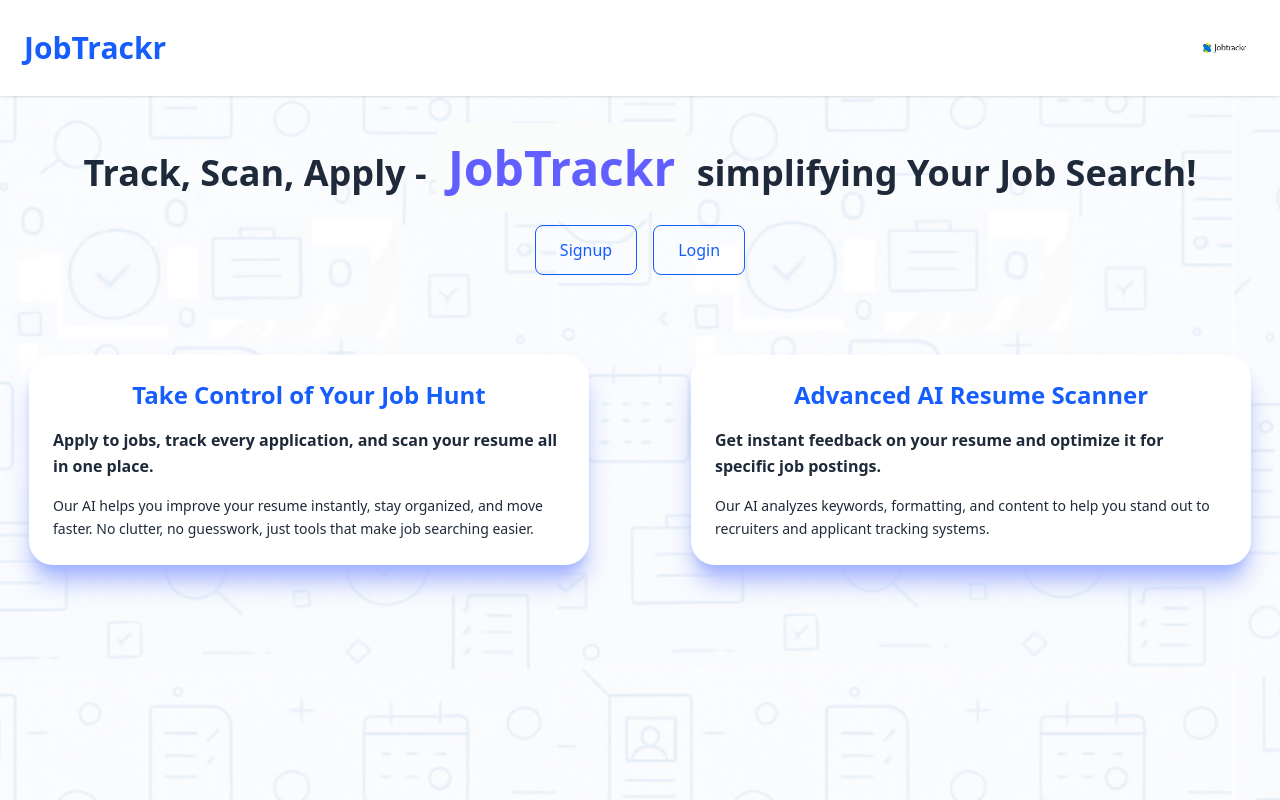
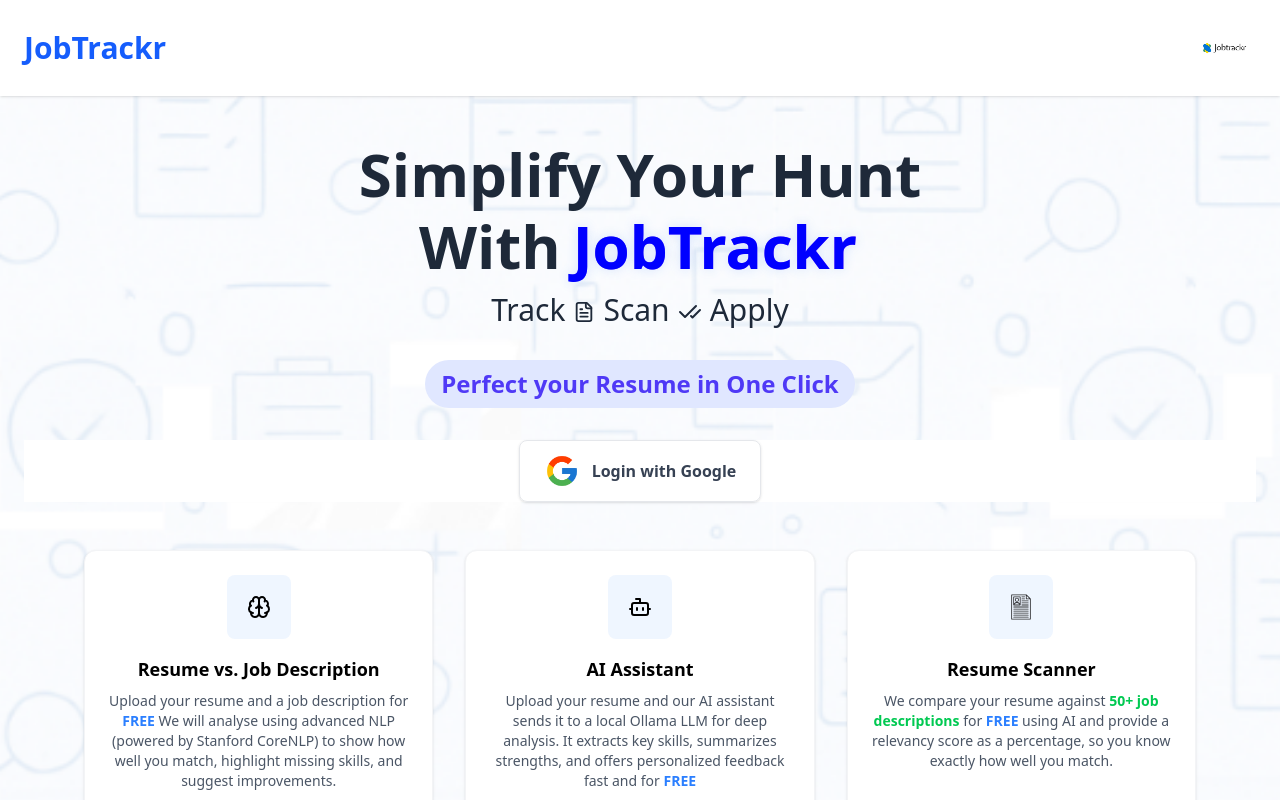
Before and after one commit to x23756575/JobTrackrr, a React (Vite) app in the folder JobTrackr/: page / in a window 1280 px wide. Built offline with nearby package versions, Linux system fonts and the light colour scheme; a web font is replaced by a local one.

Commit message:
Redone up the homepage, redesigned the grids with more specific information around the features in the app, removed login and signup and just went with google oauth as its mainstream atp. Added a FAQ section at the bottom of landing page, next up is pricing, messaging and more.

```diff
--- a/JobTrackr/src/Landing.tsx
+++ b/JobTrackr/src/Landing.tsx
@@ -1,12 +1,72 @@
 import { Link } from 'react-router-dom';
-import { useEffect, useRef } from "react";
+import {useEffect, useRef, useState} from "react";
 import gsap from 'gsap';
 import './App.css';
 import myImage from './assets/JobTrackr.png';
 import bg from './assets/jbg.png';
 import blur from'./assets/blur.png';
 import robot from './assets/robot.png';
-import { ScrollTrigger } from 'gsap/ScrollTrigger';
+import { ScrollTrigger} from 'gsap/ScrollTrigger';
+import { motion } from 'framer-motion';
+import google from "./assets/google.png"
+
+const faqs = [
+    {
+        question: "What is JobTrackr?",
+        answer:
+            "JobTrackr is a tool that helps you track job applications, scan resumes, and compare them to job descriptions using AI.",
+    },
+    {
+        question: "How does the resume scanner work?",
+        answer:
+            "Your resume is compared against 50+ job descriptions using NLP models, and we return a relevancy percentage with feedback.",
+    },
+    {
+        question: "Is this service free?",
+        answer:
+            "Yes! Basic features like resume scanning, job description comparison and tracking applications are free.",
+    },
+    {
+        question: "How does the relevancy check work?",
+        answer:
+            "Job Trackr compares your resume against 50+ job descriptions (tech only rn), highlighting matches and gaps so you can tailor your resume better.",
+    },
+    {
+        question: "Can I add job descriptions manually?",
+        answer:
+            "Yes, you can paste job descriptions directly into the app.",
+    },
+    {
+        question: "How do I track my application status?",
+        answer:
+            "You can mark each application with statuses like Applied, Interviewing, Rejected, or Hired. This helps you stay organized and focused.✨",
+    },
+    {
+        question: "Is my data private and secure?",
+        answer:
+            "We protect your data by storing it securely and will never share it with third parties without your permission.",
+    },
+    {
+        question: "Does Job Trackr offer job listings?",
+        answer:
+            "Currently, Job Trackr doesn’t provide job listings but allows you to add and track your own job descriptions and applications.",
+    },
+    {
+        question: "Can I message recruiters or contacts through Job Trackr?",
+        answer:
+            "Yes, you can communicate directly within the app to keep all conversations organized.",
+    },
+    {
+        question: "Can I export my tracked data?",
+        answer:
+            "(If you have export feature) Yes, you can export your application history and resume data for offline use or backups.",
+    },
+    {
+        question: "What file types are supported for resumes?",
+        answer:
+            "Job Trackr supports PDF, DOC, and DOCX resume files for scanning.",
+    }
+];
 
 export default function Landing() {
     const leftCard = useRef(null);
@@ -14,89 +74,39 @@
     const thirdCenterCard = useRef(null);
     gsap.registerPlugin(ScrollTrigger);
 
+    const jb = useRef(null);
+
+    const tl = gsap.timeline();
+    const [openIndexes, setOpenIndexes] = useState<number[]>([]);
+
+    const toggle = (index: number) => {
+        if (openIndexes.includes(index)) {
+            setOpenIndexes(openIndexes.filter(i => i !== index));
+        } else {
+            setOpenIndexes([...openIndexes, index]);
+        }
+    };
+
     useEffect(() => {
         const isMobile = window.innerWidth < 768;
 
-        if (isMobile) {
-            gsap.fromTo(leftCard.current,
-                {y: '-100vh'},
-                {y: '0', duration: 1.5, ease: 'back.out(1)'}
-            );
 
-            gsap.fromTo(rightCard.current,
-                {y: '100vh'},
-                {y: '0', duration: 1.5, ease: 'back.out(1)'}
-            );
-        } else {
-            gsap.fromTo(leftCard.current,
-                {x: '-100vw'},
-                {x: '-35', duration: 2, ease: 'back.out(1)'}
-            );
-
-            gsap.fromTo(rightCard.current,
-                {x: '100vw'},
-                {x: '35', duration: 2, ease: 'back.out(1)'}
-            );
-        }
             gsap.fromTo(
-            thirdCenterCard.current,
-            { y: '20vh', opacity: 0 },
+                jb.current,
+                { y: -300 },
                 {
                     y: 0,
-                opacity: 1,
                     duration: 2,
-                ease: 'back.out(1)',
-                scrollTrigger: {
-                    trigger: thirdCenterCard.current,
-                    start: 'top 80%',
-                    toggleActions: 'play none none none',
-                },
+                    ease: 'bounce.out',
+                    scaleX: 1,
+                    scaleY: 1,
+                    transformOrigin: 'center bottom',
                 }
             );
 
-        ScrollTrigger.create({
-            trigger: thirdCenterCard.current,
-            start: 'top 80%',
-            end: 'bottom top',
-            onEnter: () => {
-                gsap.fromTo(
-                    thirdCenterCard.current,
-                    { y: '20vh', opacity: 0 },
-                    {
-                        y: 0,
-                        opacity: 1,
-                        duration: 2,
-                        ease: 'back.out(1)',
-                        scrollTrigger: {
-                            trigger: thirdCenterCard.current,
-                            start: 'top 80%',
-                            toggleActions: 'play none none none',
-                        },
-                    }
-                );
-            },
-            onLeave: () => {
-                gsap.to(thirdCenterCard.current, {
-                    y: '20vh',
-                    opacity: 0,
-                    duration: 1,
-                    ease: 'power1.in',
-                });
-            },
-            onLeaveBack: () => {
-                gsap.to(thirdCenterCard.current, {
-                    y: '20vh',
-                    opacity: 0,
-                    duration: 1,
-                    ease: 'power1.in',
-                });
-            },
-        });
-
-        setTimeout(() => {
-            ScrollTrigger.refresh();
-        }, 100);
-
+            tl.to(jb.current, { rotation:25 }, "jb+=.2");
+            tl.to(jb.current, { rotation:0,duration:3, ease: "elastic.out" }, "jb+=1.4" );
+            tl.to(jb.current, {duration:3, color: "blue",   textShadow: "0px 0px 12px rgba(59, 130, 246, .2)"}, "jb+=2.2" );
 
     }, []);
 
@@ -108,7 +118,6 @@
                  backgroundPosition: "center",
              }}
         >
-            {/* Responsive Navbar */}
             <nav className="bg-white shadow-sm relative">
                 <div className="max-w-7xl mx-auto px-4 sm:px-6 py-4 flex items-center justify-between">
                     <span className="text-2xl md:text-3xl font-bold text-blue-600">JobTrackr</span>
@@ -122,123 +131,177 @@
                 </div>
             </nav>
 
-            {/* Main content */}
-            <main className="max-w-7xl mx-auto px-4 sm:px-6 py-8 md:py-12">
-                <section className="text-center">
-                    <h1 className="text-3xl md:text-4xl font-bold text-gray-800 mb-6">
-                        Track, Scan, Apply - <span className="sm:bg-[#fafbfb] p-3 rounded-2xl text-indigo-500 text-5xl">JobTrackr</span> simplifying Your Job Search!
+            <main className="max-w-7xl mx-auto px-4 sm:px-6 py-8 pb-0 md:py-12">
+                <section className="flex flex-col text-center">
+                    <h1 className="flex flex-col items-center text-3xl md:text-5xl lg:text-6xl font-bold text-gray-800">
+                        <span className="mb-2">Simplify <span >Your </span> <span>Hunt</span></span>
+                        <span className="flex items-center gap-2 mb-3">
+                          With <span ref={jb} className="bg-gradient-to-r from-indigo-600 to-purple-500 text-transparent bg-clip-text p-1 transform -rotate-1">JobTrackr</span>
+                        </span>
+                        <span className="flex justify-center items-center text-2xl md:text-3xl mb-6 font-normal gap-2">
+                            Track
+                            <svg
+                                xmlns="http://www.w3.org/2000/svg" width="22" height="22" viewBox="0 0 24 24"
+                                fill="none"
+                                stroke="currentColor" strokeWidth="2" strokeLinecap="round" strokeLinejoin="round"
+                                className="lucide lucide-file-text-icon lucide-file-text mt-1"><path
+                                d="M15 2H6a2 2 0 0 0-2 2v16a2 2 0 0 0 2 2h12a2 2 0 0 0 2-2V7Z"/><path
+                                d="M14 2v4a2 2 0 0 0 2 2h4"/><path d="M10 9H8"/><path d="M16 13H8"/><path
+                                d="M16 17H8"/>
+                            </svg>
+                            Scan
+                                <svg xmlns="http://www.w3.org/2000/svg" width="24" height="24" viewBox="0 0 24 24" fill="none" stroke="currentColor"
+                                     stroke-width="2" stroke-linecap="round" stroke-linejoin="round"
+                                     className="lucide lucide-check-check-icon lucide-check-check mt-1"><path d="M18 6 7 17l-5-5"/><path
+                                    d="m22 10-7.5 7.5L13 16"/>
+                                </svg>
+                            Apply
+                        </span>
+                        <span
+                            className="mt-2 text-xl md:text-2xl px-4 py-2 bg-indigo-100 rounded-full text-indigo-600 transform hover:scale-105 transition-transform cursor-pointer">
+                            Perfect your Resume in One Click
+                        </span>
                     </h1>
 
-                    <div className="flex justify-center gap-4 mt-8">
-                        <Link
-                            to="/signup"
-                            className="px-4 md:px-6 py-2 md:py-3 font-medium border border-blue-600 text-blue-600 rounded-lg hover:bg-blue-50 transition"
+
+                        <motion.div className="flex justify-center w-full mt-8 bg-white"
+                            whileHover={{scale:1.02}}
+                            whileTap={{scale:0.98}}
                             >
-                            Signup
-                        </Link>
-                        <Link
-                            to="/login"
-                            className="px-4 md:px-6 py-2 md:py-3 font-medium border border-blue-600 text-blue-600 rounded-lg hover:bg-blue-50 transition"
+                            <a href="http://localhost:8080/oauth2/authorization/google">
+                            <div
+                                className="flex items-center gap-3 px-6 py-3 font-medium border border-gray-200 rounded-lg shadow-sm hover:bg-blue-50 transition-colors duration-200"
                             >
-                            Login
-                        </Link>
+                                <img className="h-9 w-9" src={google} alt="Google logo" />
+                                <span className="font-semibold text-gray-700">Login with Google</span>
                             </div>
+                            </a>
+                        </motion.div>
+
                 </section>
             </main>
 
-            {/* Cards section - responsive layout */}
-            <div className="px-4 sm:px-6 py-8">
-                <div className="flex flex-col md:flex-row gap-6 md:gap-8 justify-center max-w-6xl mx-auto">
-                    {/* Left Card */}
+            <div className=" px-4 sm:px-6">
+                <div className="grid grid-cols-1 md:grid-cols-3 gap-4 md:gap-8 px-15">
                     <div
                         ref={leftCard}
-                        className="bg-white rounded-3xl p-6 shadow-indigo-300 shadow-xl w-full md:w-1/2"
+                        className="bg-white p-6 rounded-xl shadow border border-gray-100 text-center transition-all duration-300 hover:shadow-lg hover:-translate-y-1"
                     >
-                        <div className="text-gray-800 space-y-4">
-                            <h2 className="text-xl text-center md:text-2xl font-bold text-blue-600">
-                                Take Control of Your Job Hunt
-                            </h2>
-                            <p className="text-md font-semibold leading-relaxed">
-                                Apply to jobs, track every application, and scan your resume all in one place.
+                        <div
+                            className="w-16 h-16 bg-blue-50 rounded-lg flex items-center justify-center mx-auto mb-4 animate-bounce-slow">
+                            <svg xmlns="http://www.w3.org/2000/svg" width="24" height="24" viewBox="0 0 24 24"
+                                 fill="none" stroke="currentColor" stroke-width="2" stroke-linecap="round"
+                                 stroke-linejoin="round" className="lucide lucide-brain-icon lucide-brain">
+                                <path
+                                    d="M12 5a3 3 0 1 0-5.997.125 4 4 0 0 0-2.526 5.77 4 4 0 0 0 .556 6.588A4 4 0 1 0 12 18Z"/>
+                                <path
+                                    d="M12 5a3 3 0 1 1 5.997.125 4 4 0 0 1 2.526 5.77 4 4 0 0 1-.556 6.588A4 4 0 1 1 12 18Z"/>
+                                <path d="M15 13a4.5 4.5 0 0 1-3-4 4.5 4.5 0 0 1-3 4"/>
+                                <path d="M17.599 6.5a3 3 0 0 0 .399-1.375"/>
+                                <path d="M6.003 5.125A3 3 0 0 0 6.401 6.5"/>
+                                <path d="M3.477 10.896a4 4 0 0 1 .585-.396"/>
+                                <path d="M19.938 10.5a4 4 0 0 1 .585.396"/>
+                                <path d="M6 18a4 4 0 0 1-1.967-.516"/>
+                                <path d="M19.967 17.484A4 4 0 0 1 18 18"/>
+                            </svg>
+                        </div>
+                        <h3 className="font-semibold text-lg mb-2">Resume vs. Job Description</h3>
+                        <p className="text-gray-600 text-sm">
+                            Upload your resume and a job description for <span className="text-blue-500 font-semibold">FREE</span> We will analyse using advanced NLP (powered by Stanford CoreNLP) to show how well you match, highlight missing skills, and suggest improvements.
                         </p>
-                            <p className="text-sm md:text-md leading-relaxed">
-                                Our AI helps you improve your resume instantly, stay organized, and move faster. No clutter, no guesswork, just tools that make job searching easier.
+
+                    </div>
+                    <div
+                        className="bg-white p-6 rounded-xl shadow border border-gray-100 text-center transition-all duration-300 hover:shadow-lg hover:-translate-y-1"
+                    >
+                        <div
+                            className="w-16 h-16 bg-blue-50 rounded-lg flex items-center justify-center mx-auto mb-4 animate-bounce-slow">
+                            <svg xmlns="http://www.w3.org/2000/svg" width="24" height="24" viewBox="0 0 24 24"
+
+                                 fill="none" stroke="currentColor" stroke-width="2" stroke-linecap="round"
+                                 stroke-linejoin="round" className="lucide lucide-bot-icon lucide-bot">
+                                <path d="M12 8V4H8"/>
+                                <rect width="16" height="12" x="4" y="8" rx="2"/>
+                                <path d="M2 14h2"/>
+                                <path d="M20 14h2"/>
+                                <path d="M15 13v2"/>
+                                <path d="M9 13v2"/>
+                            </svg>
+                        </div>
+                        <h3 className="font-semibold text-lg mb-2">AI Assistant</h3>
+                        <p className="text-gray-600 text-sm">
+                            Upload your resume and our AI assistant sends it to a local Ollama LLM for deep analysis. It extracts key skills, summarizes strengths, and offers personalized feedback fast and for <span className="text-blue-500 font-semibold">FREE</span>
                         </p>
-                        </div>
+
+
                     </div>
 
-                    {/* Right Card */}
                     <div
                         ref={rightCard}
-                        className="bg-white rounded-3xl p-6 shadow-indigo-300 shadow-xl  w-full md:w-1/2"
+                        className="bg-white p-6 rounded-xl shadow border border-gray-100 text-center transition-all duration-300 hover:shadow-lg hover:-translate-y-1"
                     >
-                        <div className="text-gray-800 space-y-4">
-                            <h2 className="text-xl text-center md:text-2xl font-bold text-blue-600">
-                                Advanced AI Resume Scanner
-                            </h2>
-                            <p className="text-md font-semibold leading-relaxed">
-                                Get instant feedback on your resume and optimize it for specific job postings.
-                            </p>
-                            <p className="text-sm md:text-md leading-relaxed">
-                                Our AI analyzes keywords, formatting, and content to help you stand out to recruiters and applicant tracking systems.
+                        <div
+                            className="w-16 h-16 bg-blue-50 rounded-lg flex items-center justify-center mx-auto mb-4 animate-bounce-slow">
+                            <svg
+                                xmlns="http://www.w3.org/2000/svg"
+                                viewBox="0 0 64 64"
+                                fill="none"
+                                width="26"
+                                height="26"
+                            >
+                                <path
+                                    d="M55.707 11.293l-10-10A1.115 1.115 0 0045 1H9a1 1 0 00-1 1v60a1 1 0 001 1h46a1 1 0 001-1V12a1.092 1.092 0 00-.293-.707zM52.586 11H46V4.414zM10 61V3h34v9a1 1 0 001 1h9v48z"
+                                    fill="#28282b"
+                                />
+                                <path
+                                    d="M34 8h7a1 1 0 100-2h-7a1 1 0 100 2zM34 13h7a1 1 0 100-2h-7a1 1 0 100 2zM50 16H34a1 1 0 100 2h16a1 1 0 100-2zM50 21H34a1 1 0 100 2h16a1 1 0 100-2zM50 26H34a1 1 0 100 2h16a1 1 0 100-2zM50 31H14a1 1 0 100 2h36a1 1 0 100-2zM50 36H14a1 1 0 100 2h36a1 1 0 100-2zM50 41H14a1 1 0 100 2h36a1 1 0 100-2zM50 46H14a1 1 0 100 2h36a1 1 0 100-2zM50 51H14a1 1 0 100 2h36a1 1 0 100-2zM50 56H14a1 1 0 100 2h36a1 1 0 100-2zM22 19a5 5 0 10-5-5 5.006 5.006 0 005 5zm0-8a3 3 0 11-3 3 3 3 0 013-3z"
+                                    fill="#28282b"
+                                />
+                                <path
+                                    d="M14 28h16a1 1 0 001-1V7a1 1 0 00-1-1H14a1 1 0 00-1 1v20a1 1 0 001 1zm1.473-2a7.325 7.325 0 0113.054 0zM29 8v15.164a9.325 9.325 0 00-14 0V8z"
+                                    fill="#28282b"
+                                />
+                            </svg>
+
+
+                        </div>
+                        <h3 className="font-semibold text-lg mb-2">Resume Scanner</h3>
+                        <p className="text-gray-600 text-sm">
+                            We compare your resume against <span className="font-semibold text-green-500 ">50+ job descriptions </span>for <span className="text-blue-500 font-semibold">FREE </span> using AI and provide a relevancy score as a percentage, so you know exactly how well you match.
                         </p>
                     </div>
                 </div>
             </div>
-            </div>
-            <div className="px-4 sm:px-6 py-8 flex flex-col md:flex-row gap-6 md:gap-8 justify-center max-w-7xl mx-auto mt-[50px]">
+            <div className="w-[calc(100vw)]">
 
-                <div
-                    ref={thirdCenterCard}
-                    className="bg-white rounded-3xl shadow-indigo-300 shadow-xl w-full md:w-3/4 overflow-hidden"
+                <div className="max-w-3xl mx-auto px-4 py-8">
+                    <h2 className="text-2xl font-bold mb-6 text-center">Frequently Asked Questions</h2>
+                    <div className="space-y-4">
+                        {faqs.map((faq, index) => (
+                            <motion.div
+                                whileHover={{scale:1.02}}
+                                whileTap={{scale:.99999}}
+                                key={index}
+                                className="border border-gray-200 rounded-lg p-4 shadow-sm"
+                                onClick={() => toggle(index)}
                             >
-                    <div
-                        className="text-gray-800 flex flex-col justify-center items-center h-full"
-                        style={{
-                            backgroundImage: `url(${blur})`,
-                            backgroundSize: "cover",
-                            backgroundPosition: "center",
-                        }}
+                                <button
+                                    className="w-full text-left flex justify-between items-center text-blue-600 font-medium text-lg"
                                 >
-                        <div className="relative bg-white bg-opacity-80 h-full w-full flex flex-col justify-center items-center p-6">
-
-                            <img className="absolute top-4 left-2 h-[40px] w-[40px] md:h-[60px] md:w-[60px]" src={robot} />
-
-                            <h2 className="text-xl md:text-2xl font-bold text-blue-600 mb-4 text-center">
-                                AI-Powered Resume Technology
-                            </h2>
-                            <p className="text-md font-semibold leading-relaxed text-center mb-3">
-                                Unlock your career potential with NLP technology that analyzes resumes like professional recruiters
-                            </p>
-                            <p className="text-sm leading-relaxed text-center mb-6">
-                                Our system uses advanced Natural Language Processing to evaluate your experience (40%), skills (30%),
-                                education (20%), and projects (10%) using industry-standard assessment techniques.
-                            </p>
-                            <div className="grid grid-cols-1 md:grid-cols-3 gap-4 w-full max-w-4xl mb-6">
-                                <div className="bg-blue-50 p-4 rounded-lg">
-                                    <h3 className="font-bold text-blue-700 mb-2">Experience Analysis</h3>
-                                    <p className="text-xs text-gray-700">Identifies job titles, duration, seniority, and key achievements through pattern recognition</p>
-                                </div>
-                                <div className="bg-blue-50 p-4 rounded-lg">
-                                    <h3 className="font-bold text-blue-700 mb-2">Skill Detection</h3>
-                                    <p className="text-xs text-gray-700">Matches against 250+ programming, data, web, and cloud technologies</p>
-                                </div>
-                                <div className="bg-blue-50 p-4 rounded-lg">
-                                    <h3 className="font-bold text-blue-700 mb-2">Education Scoring</h3>
-                                    <p className="text-xs text-gray-700">Evaluates degrees, fields of study, and prestigiousness of institutions</p>
-                                </div>
-                            </div>
-                            <Link to="/signup">
-                                <button className="bg-blue-600 hover:bg-blue-700 text-white font-bold py-2 px-6 rounded-lg transition duration-300">
-                                    Get Your Resume Score
+                                    {faq.question}
+                                    <span className="ml-2">
+                                    {openIndexes.includes(index) ? "−" : "+"}
+                                  </span>
                                 </button>
-                            </Link>
-                        </div>
+                                    {openIndexes.includes(index) && (
+                                        <p className="mt-3 text-gray-700 text-sm">{faq.answer}</p>
+                                    )}
+                            </motion.div>
+                        ))}
                     </div>
                 </div>
             </div>
 
-            {/* Footer */}
             <footer className="mt-12 py-6 bg-white bg-opacity-80">
                 <div className="max-w-7xl mx-auto px-4 sm:px-6 text-center text-gray-600">
                     <p>© 2025 JobTrackr. All rights reserved.</p>
--- a/JobTrackr/src/LoginPage.tsx
+++ b/JobTrackr/src/LoginPage.tsx
@@ -104,7 +104,6 @@
                     </button>
                 </form>
 
-                {/* Signup Link */}
                 <div className="mt-4 text-center text-sm">
                     Don't have an account?{' '}
                     <a href="/signup" className="text-blue-600 hover:underline">
```
Also changed, not shown: JobTrackr/src/App.css (+4 -4 lines), JobTrackr/src/assets/google.png (added). Lines whose indentation alone changed are shown as unchanged.
